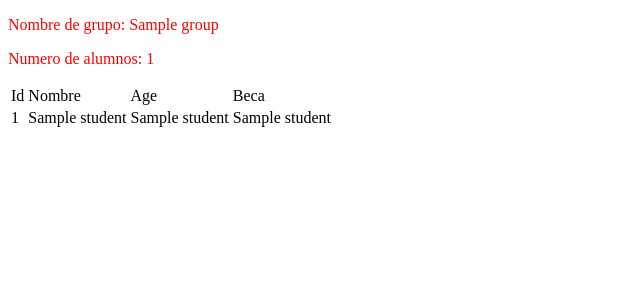
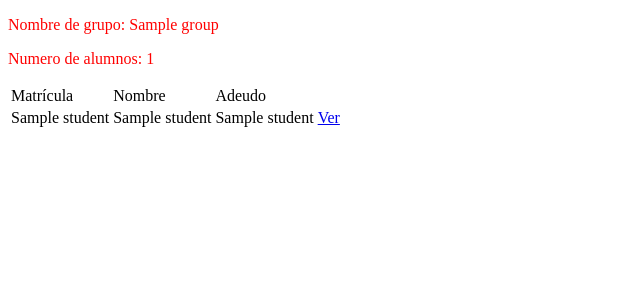
Before and after one commit to Rodolfohp96/CFCA, a Flask app: template templates/group.html in a window 1280 px wide. Shown: the part 26-326 px from the top of the page, without its empty margins (0-640 px from the left). Run offline with Flask 2, Linux system fonts and the light colour scheme; the template is opened without the code that fills it: most values are stand-ins (such as "Sample title", 1, 10 or a date in 2020); some libraries are stand-ins or nearby versions.

Commit message:
Creates student page

```diff
--- a/app.py
+++ b/app.py
@@ -43,20 +43,30 @@ def get_group(id):
                         Grupo.nombre,
                         Estudiante.id,
                         Estudiante.nombre,
-                        Estudiante.fecha_de_nacimiento,
-                        Estudiante.beca
-                    FROM Estudiante JOIN Grupo ON Estudiante.id_grupo=Grupo.id
-                    WHERE id_grupo = \'{}\'""".format(id))
+                        T.deuda
+                    FROM Estudiante
+                    JOIN Grupo ON Estudiante.id_grupo=Grupo.id
+                    LEFT JOIN (SELECT sum(monto) as deuda, id_estudiante
+                            FROM Transaccion WHERE pagado=FALSE
+                            GROUP BY id_estudiante) AS T
+                    ON Estudiante.id=T.id_estudiante
+                    WHERE id_grupo = \'{}\'
+                    """.format(id))
     data = db.fetchall()
     _students = []
     for item in data:
-        matricula = "A{:06d}".format(item[1])
-        age = gage(item[3])
-        _students.append([matricula, item[2], age, item[4]])
+        matricula = "mat{:05d}".format(item[1])
+        deuda = "PAGADO"
+        if item[3] is not None:
+            deuda = "${:,.2f}".format(item[3])
+        _students.append([item[1], matricula, item[2], deuda])
     nstud = len(_students)
     _info = {"group": data[0][0], "students": _students, "num": nstud}
     return render_template('group.html', info = _info)
 
+@app.route('/alumno/<id>', methods = ['POST', 'GET'])
+def get_student(id):
+    return render_template('student.html', id=id)
 
 if __name__ == '__main__':
     app.run(port = 3000, debug = True)
--- a/setup.py
+++ b/setup.py
@@ -179,8 +179,9 @@ def setup_db():
                     """.format(nomestud, nacestud, bestud, idgrupo))
                 db.execute("""INSERT INTO Transaccion
                                 (monto, metodo, fecha_limite, pagado, id_estudiante)
-                                VALUES ({}, \"{}\", \"{}\", {}, {})
-                            """.format(gamount(), gmetodo(), gfdate(), gbool(4), idestud))
+                                VALUES ({}, \"{}\", \"{}\", {}, {}),
+                                ({}, \"{}\", \"{}\", {}, {})
+                            """.format(gamount(), gmetodo(), gfdate(), gbool(4), idestud, gamount(), gmetodo(), gfdate(), gbool(4), idestud))
 
 
 
--- a/templates/group.html
+++ b/templates/group.html
@@ -5,19 +5,19 @@
     <table>
         <thead>
             <tr>
-                <td>Id</td>
+                <td>Matrícula</td>
                 <td>Nombre</td>
-                <td>Age</td>
-                <td>Beca</td>
+                <td>Adeudo</td>
+                <td></td>
             </tr>
         </thead>
         <tbody>
             {% for student in info.students %}
             <tr>
-                <td>{{student.0}}</td>
                 <td>{{student.1}}</td>
                 <td>{{student.2}}</td>
                 <td>{{student.3}}</td>
+                <td><a href="/alumno/{{student.0}}">Ver</a></td>
             </tr>
             {% endfor %}
         </tbody>
--- /dev/null
+++ b/templates/student.html
@@ -0,0 +1,4 @@
+{% extends "layout.html" %}
+{% block body %}
+<p>{{ id }}</p>
+{% endblock %}
```
